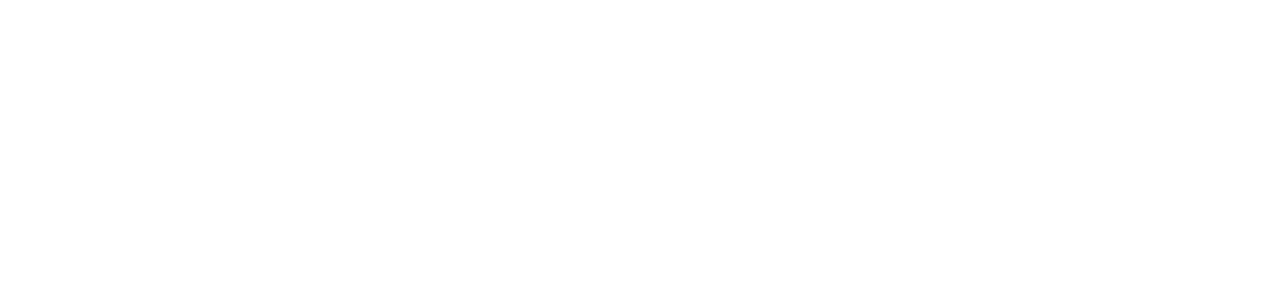
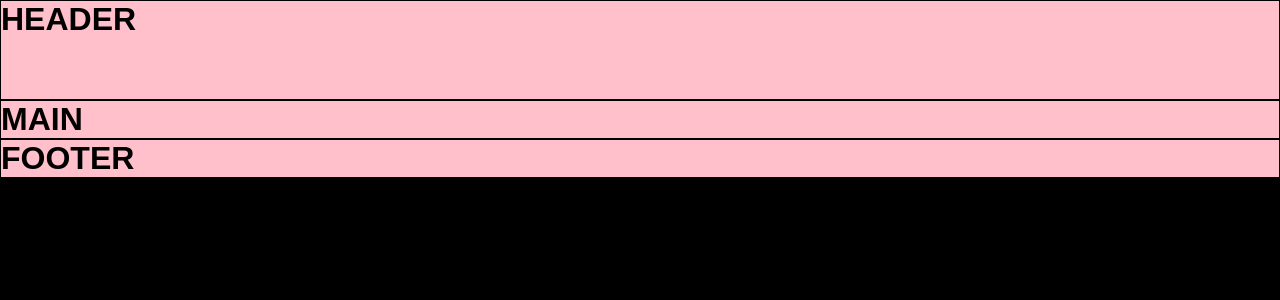
Before and after one commit to saragisondi/proj-html-vuejs, a Vue app: page / in a window 1280 px wide. Shown: the top 300 px of the page. Built offline with nearby package versions, Linux system fonts and the light colour scheme.

Commit message:
add font

```diff
--- a/package.json
+++ b/package.json
@@ -9,10 +9,12 @@
     "preview": "vite preview"
   },
   "dependencies": {
+    "@fontsource/open-sans": "^4.5.14",
     "vue": "^3.2.47"
   },
   "devDependencies": {
     "@vitejs/plugin-vue": "^4.1.0",
+    "sass": "^1.62.1",
     "vite": "^4.3.2"
   }
 }
--- a/src/App.vue
+++ b/src/App.vue
@@ -1,13 +1,28 @@
 <script>
+/***************IMPORT******************************/
+import Header from './components/Header.vue';
+import Main from './components/Main.vue';
+import Footer from './components/Footer.vue';
+import "@fontsource/open-sans";
+
 export default {
-  name:'App'
+  name:'App',
+  components:{
+    Header,
+    Main,
+    Footer
+  }
 }
 </script>
 
 <template>
+  <Header/>
+  <Main/>
+  <Footer/>
 
 </template>
 
-<style>
-
+<style lang="scss">
+  @use './components/scss/General.scss' as *;
+  @use './components/scss/Typography.scss' as *;
 </style>
--- /dev/null
+++ b/src/components/Footer.vue
@@ -0,0 +1,16 @@
+<script>
+export default {
+  name:'Footer'
+}
+</script>
+
+<template>
+  <footer class="debug">
+    <h1>FOOTER</h1>
+  </footer>
+</template>
+
+
+<style>
+
+</style>
--- /dev/null
+++ b/src/components/Header.vue
@@ -0,0 +1,21 @@
+<script>
+export default {
+  name:'Header',
+}
+</script>
+
+<template>
+  <header class="debug">
+    <h1>HEADER</h1>
+  </header>
+</template>
+
+
+<style lang="scss" scoped>
+@use './scss/General.scss' as *;
+
+header{
+  height:100px ;
+}
+
+</style>
--- /dev/null
+++ b/src/components/Main.vue
@@ -0,0 +1,16 @@
+<script>
+export default {
+  name:'Main'
+}
+</script>
+
+<template>
+  <main class="debug">
+    <h1>MAIN</h1>
+  </main>
+</template>
+
+
+<style>
+
+</style>
--- /dev/null
+++ b/src/components/scss/General.scss
@@ -0,0 +1,19 @@
+
+@use './Typography.scss' as *;
+
+*{
+  margin:0;
+  padding: 0;
+  box-sizing: border-box;
+}
+
+body{
+  background-color:$primary-color;
+  height: 100vh;
+  font-family:$primary-font ;
+}
+
+.debug{
+  background-color: pink;
+  border: 1px solid black;
+}
--- /dev/null
+++ b/src/components/scss/Typography.scss
@@ -0,0 +1,7 @@
+// Palette
+$primary-color:#000000;
+$secondary-color:#F2870C;
+$tertiary-color:#FFFFFF;
+
+//Font
+$primary-font: "Open-sans", sans-serif;
```
Also changed, not shown: 1 other file (tests, documents, lock files or other folders).
